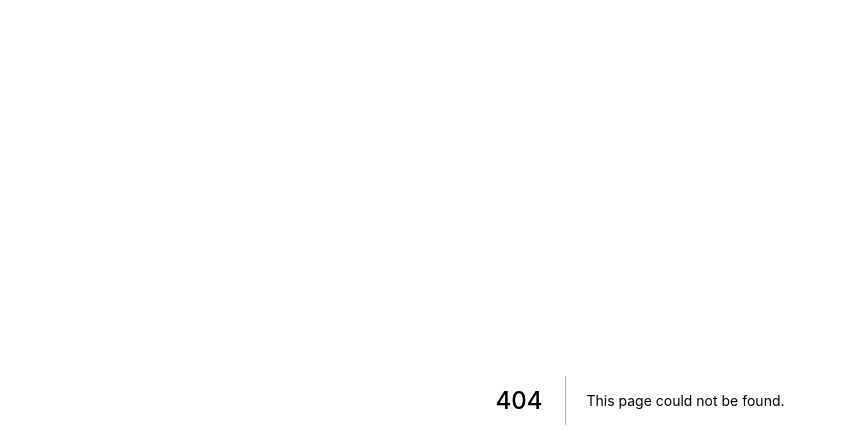
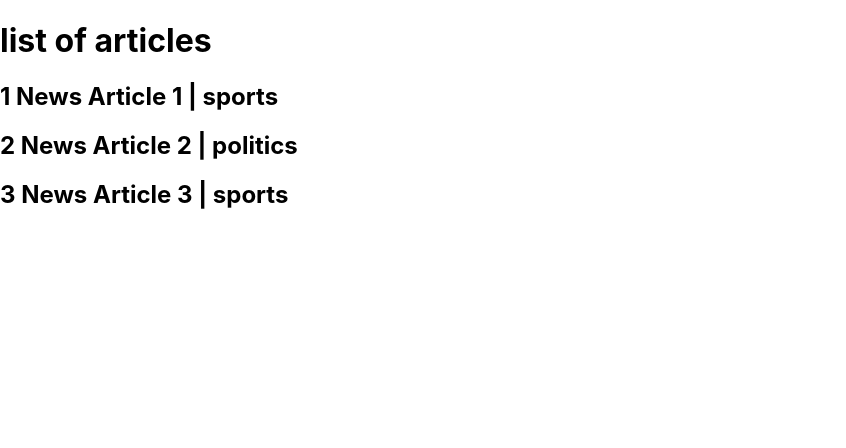
Before and after one commit to JashanDhiman/Next_Js_Learning, a Next.js app: page /news in a window 1280 px wide. Before the commit this address had no page. Shown: the top 448 px of the page, without its empty margins (0-846 px from the left). Built offline with nearby package versions, Linux system fonts and the light colour scheme; data requests are answered from the project's data file.

Commit message:
SSR with dynamic parameters

```diff
--- a/db.json
+++ b/db.json
@@ -1,28 +1,48 @@
 {
-    "products":[
+  "products": [
     {
       "id": 1,
       "title": "Product 1",
-              "price":1000,
-              "desc":"Description 1"
+      "price": 1000,
+      "desc": "Description 1"
     },
     {
       "id": 2,
       "title": "Product 2",
-              "price":1000,
-              "desc":"Description 2"
+      "price": 1000,
+      "desc": "Description 2"
     },
     {
       "id": 3,
       "title": "Product 3",
-              "price":1000,
-              "desc":"Description 3"
+      "price": 1000,
+      "desc": "Description 3"
     },
     {
       "id": 4,
       "title": "Product 4",
-              "price":1000,
-              "desc":"Description 4"
+      "price": 1000,
+      "desc": "Description 4"
+    }
+  ],
+  "news": [
+    {
+      "id": 1,
+      "title": "News Article 1",
+      "description": "Description 1",
+      "category": "sports"
+    },
+    {
+      "id": 2,
+      "title": "News Article 2",
+      "description": "Description 2",
+      "category": "politics"
+    },
+    {
+      "id": 3,
+      "title": "News Article 3",
+      "description": "Description 3",
+      "category": "sports"
     }
   ]
 }
--- /dev/null
+++ b/pages/news/index.js
@@ -0,0 +1,30 @@
+import React from "react";
+
+const newsArticleList = ({ articles }) => {
+  return (
+    <>
+      <h1>list of articles</h1>
+      {articles.map(({ id, title, category }) => {
+        return (
+          <div key={id}>
+            <h2>
+              {id} {title} | {category}
+            </h2>
+          </div>
+        );
+      })}
+    </>
+  );
+};
+
+export default newsArticleList;
+
+export async function getServerSideProps() {
+  const response = await fetch("http://localhost:4000/news");
+  const data = await response.json();
+  return {
+    props: {
+      articles: data,
+    },
+  };
+}
```
Also changed, not shown: pages/news/[category].js (added, +38 -0 lines). Lines whose indentation alone changed are shown as unchanged.
